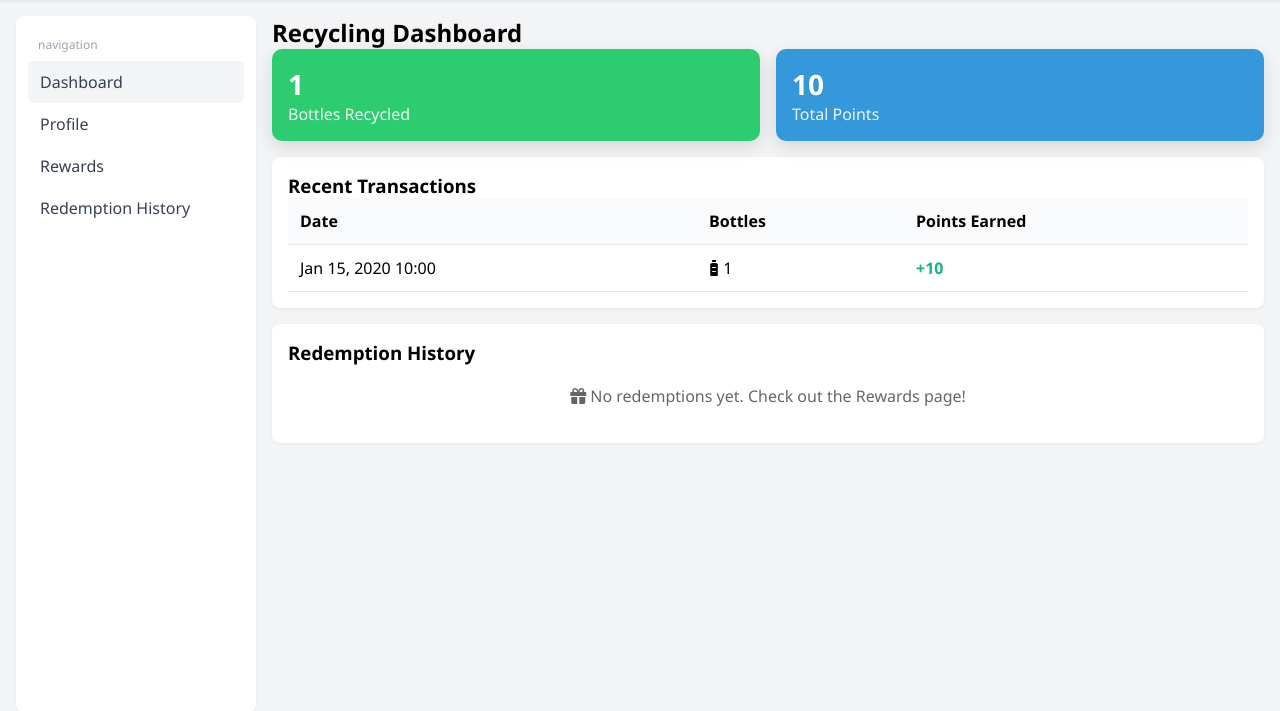
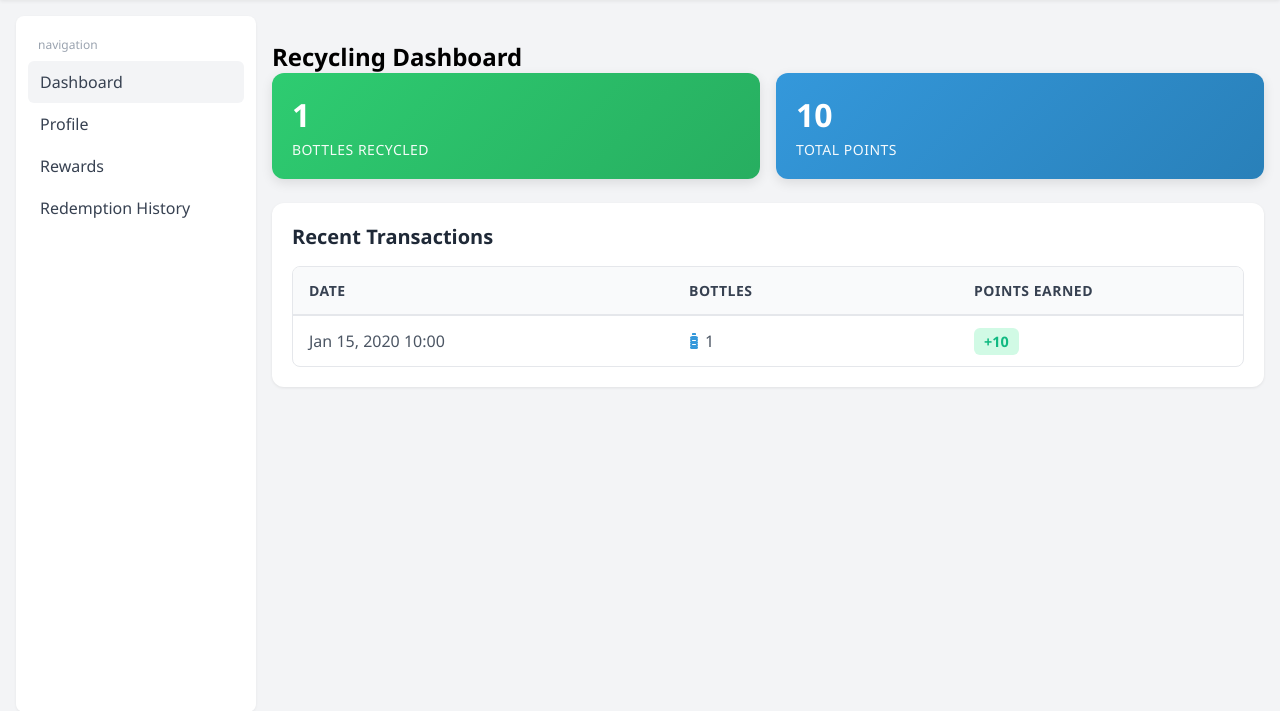
Before and after one commit to capstoneproj2025-afk/SMC_EcoDrop, a Django app: page /teacher-dashboard/ in a window 1280 px wide. Shown: the part 56-767 px from the top of the page. Run offline with Django 4.2, Linux system fonts and the light colour scheme; a user stored in the database is signed in; tables that the repository leaves empty hold one stand-in row (values such as "Sample post").

Commit message:
Unify student and teacher dashboard styling with gradients, spacing, and modern table design

```diff
--- a/core/views.py
+++ b/core/views.py
@@ -137,13 +137,8 @@ def teacher_dashboard_view(request):
     # Recent transactions
     recent_transactions = Entry.objects.select_related('user_profile__user').order_by('-created_at')[:20]
 
-    # Teacher's own recent entries and redemptions (only valid ones - within 3 days)
+    # Teacher's own recent entries
     recent_entries = Entry.objects.filter(user_profile=user_profile).order_by('-created_at')[:10]
-    three_days_ago = timezone.now() - timedelta(days=3)
-    redemptions = RedeemedPoints.objects.filter(
-        user_profile=user_profile,
-        created_at__gte=three_days_ago
-    ).select_related('reward_item').order_by('-created_at')[:10]
 
     return render(request, 'core/teacher_dashboard.html', {
         'user_profile': user_profile,
@@ -156,7 +151,6 @@ def teacher_dashboard_view(request):
         'top_students': top_students,
         'recent_transactions': recent_transactions,
         'recent_entries': recent_entries,
-        'redemptions': redemptions,
     })
 
 @login_required
--- a/templates/core/dashboard.html
+++ b/templates/core/dashboard.html
@@ -76,7 +76,7 @@
 
 {% block content %}
 <!-- Recycling Dashboard -->
-<section id="recycling" class="recycling">
+<section id="recycling" class="recycling" style="margin-top: 24px;">
     <h2>Recycling Dashboard</h2>
     <div class="cards">
         <div class="kpi green">
--- a/templates/core/teacher_dashboard.html
+++ b/templates/core/teacher_dashboard.html
@@ -1,4 +1,5 @@
 {% extends 'core/base_dashboard.html' %}
+{% load humanize %}
 {% block title %}Teacher Dashboard - EcoDrop{% endblock %}
 
 {% block sidebar %}
@@ -16,39 +17,64 @@
 {% block extra_styles %}
 <style>
 .recycling { margin-top: 0; }
-.cards { display:flex; gap:16px; flex-wrap:wrap; }
-.kpi { flex:1; min-width: 220px; color:#fff; border-radius: 10px; padding: 16px; box-shadow: 0 6px 18px rgba(0,0,0,0.12); }
-.kpi.green { background:#2ecc71; }
-.kpi.blue { background:#3498db; }
-.kpi-value { font-size: 28px; font-weight: 800; }
-.kpi-label { opacity: 0.9; }
-.table-card { margin-top: 16px; }
-.table-wrap { overflow-x:auto; }
-.table-wrap table { width:100%; border-collapse: collapse; }
-.table-wrap th, .table-wrap td { text-align:left; padding:12px; border-bottom:1px solid #e5e7eb; }
-.table-wrap thead th { background:#f9fafb; }
-.pts { color:#10b981; font-weight: 700; }
-.card { background:#fff; border-radius: 8px; padding: 16px; box-shadow: 0 1px 3px rgba(0,0,0,0.06); }
-.empty { text-align:center; color:#666; padding: 20px; }
+.cards { display:flex; gap:16px; flex-wrap:wrap; margin-bottom: 24px; }
+.kpi { flex:1; min-width: 220px; color:#fff; border-radius: 12px; padding: 20px; box-shadow: 0 4px 12px rgba(0,0,0,0.1); }
+.kpi.green { background: linear-gradient(135deg, #2ecc71, #27ae60); }
+.kpi.blue { background: linear-gradient(135deg, #3498db, #2980b9); }
+.kpi-value { font-size: 32px; font-weight: 800; margin-bottom: 4px; }
+.kpi-label { opacity: 0.95; font-size: 14px; text-transform: uppercase; letter-spacing: 0.5px; }
+.table-card { margin-top: 0; }
+.table-card h3 { margin-bottom: 16px; color: #1f2937; font-size: 1.25rem; }
+.table-wrap { overflow-x:auto; border-radius: 8px; border: 1px solid #e5e7eb; margin: 0; }
+.table-wrap table { width:100%; border-collapse: collapse; table-layout: auto; }
+.table-wrap th {
+    text-align:left;
+    padding:14px 16px;
+    background: #f9fafb;
+    font-weight: 600;
+    color: #374151;
+    font-size: 0.875rem;
+    text-transform: uppercase;
+    letter-spacing: 0.5px;
+    border-bottom: 2px solid #e5e7eb;
+}
+.table-wrap th:nth-child(1) { width: 40%; }
+.table-wrap th:nth-child(2) { width: 30%; }
+.table-wrap th:nth-child(3) { width: 30%; }
+.table-wrap td {
+    text-align:left;
+    padding:14px 16px;
+    border-bottom:1px solid #f3f4f6;
+    color: #4b5563;
+}
+.table-wrap tbody tr:hover { background: #f9fafb; }
+.table-wrap tbody tr:last-child td { border-bottom: none; }
+.pts {
+    color:#10b981;
+    font-weight: 700;
+    background: #d1fae5;
+    padding: 4px 10px;
+    border-radius: 6px;
+    font-size: 0.9rem;
+}
+.bottles-icon { color: #3498db; margin-right: 6px; }
+.card { background:#fff; border-radius: 12px; padding: 20px; box-shadow: 0 1px 3px rgba(0,0,0,0.08); }
+.empty { text-align:center; color:#666; padding: 40px 20px; }
+.empty i { font-size: 48px; color: #d1d5db; margin-bottom: 12px; display: block; }
 
-/* Responsive Styles */
 @media (max-width: 768px) {
+    .cards { flex-direction: column; }
     .kpi { min-width: 100%; }
-    .cards { flex-direction: column; }
-    .table-wrap th, .table-wrap td { padding: 8px; font-size: 0.9rem; }
-}
-@media (max-width: 576px) {
-    .kpi-value { font-size: 24px; }
-    .card { padding: 12px; }
-    .table-wrap { font-size: 0.85rem; }
-    .table-wrap th, .table-wrap td { padding: 6px; }
+    .table-wrap { border: none; }
+    .table-wrap table { width: 100%; }
+    .table-wrap th, .table-wrap td { padding: 10px 12px; font-size: 0.85rem; }
 }
 </style>
 {% endblock %}
 
 {% block content %}
 <!-- Recycling Dashboard -->
-<section id="recycling" class="recycling">
+<section id="recycling" class="recycling" style="margin-top: 24px;">
     <h2>Recycling Dashboard</h2>
     <div class="cards">
         <div class="kpi green">
@@ -56,7 +82,7 @@
             <div class="kpi-label">Bottles Recycled</div>
         </div>
         <div class="kpi blue">
-            <div class="kpi-value">{{ user_profile.total_points }}</div>
+            <div class="kpi-value">{{ user_profile.total_points|intcomma }}</div>
             <div class="kpi-label">Total Points</div>
         </div>
     </div>
@@ -77,7 +103,7 @@
                     {% for entry in recent_entries %}
                     <tr>
                         <td>{{ entry.created_at|date:"M d, Y H:i" }}</td>
-                        <td><i class="fas fa-bottle-water"></i> {{ entry.no_bottle }}</td>
+                        <td><i class="fas fa-bottle-water bottles-icon"></i>{{ entry.no_bottle }}</td>
                         <td><span class="pts">+{{ entry.points }}</span></td>
                     </tr>
                     {% endfor %}
@@ -89,32 +115,5 @@
         {% endif %}
     </div>
 
-    <div class="card table-card">
-        <h3>Redemption History</h3>
-        {% if redemptions %}
-        <div class="table-wrap">
-            <table>
-                <thead>
-                    <tr>
-                        <th>Date</th>
-                        <th>Reward</th>
-                        <th>Points Used</th>
-                    </tr>
-                </thead>
-                <tbody>
-                    {% for redemption in redemptions %}
-                    <tr>
-                        <td>{{ redemption.created_at|date:"M d, Y H:i" }}</td>
-                        <td><i class="fas fa-gift"></i> {{ redemption.reward_item.reward_name }}</td>
-                        <td><span style="color: #e74c3c; font-weight: 700;">-{{ redemption.redeemed_points }}</span></td>
-                    </tr>
-                    {% endfor %}
-                </tbody>
-            </table>
-        </div>
-        {% else %}
-            <p class="empty"><i class="fas fa-gift"></i> No redemptions yet. Check out the Rewards page!</p>
-        {% endif %}
-    </div>
 </section>
 {% endblock %}
```
